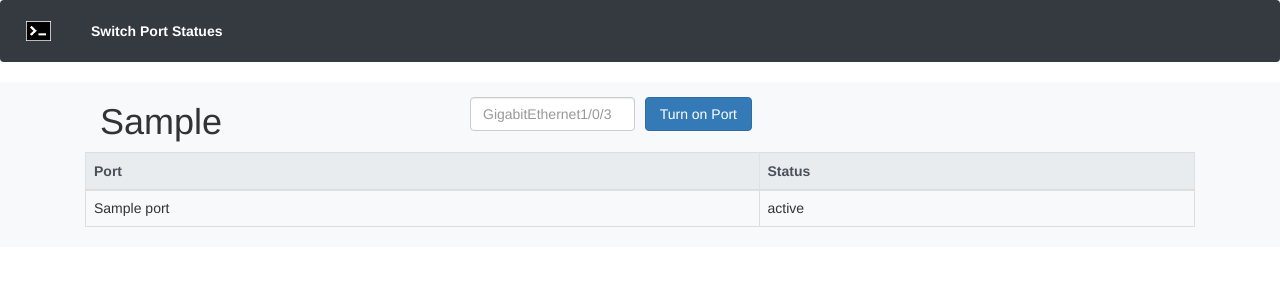
After one commit to modouktouray/NetApp, a Flask app: template templates/switch_info.html in a window 1280 px wide. The commit adds this page. Shown: the top 300 px of the page. Run offline with Flask 3, Linux system fonts and the light colour scheme; the template is opened without the code that fills it: most values are stand-ins (such as "Sample title", 1, 10 or a date in 2020); some libraries are stand-ins or nearby versions.

Commit message:
added navbar, display switch ip

```diff
--- a/app.py
+++ b/app.py
@@ -34,22 +34,21 @@ bootstrap = Bootstrap(app)
 
 # decrypt_file('credentials.txt', key)
 
-# switch_credentials = {}
-
-# with open('credentials.txt', 'r') as file:
-#     for line in file:
-#         switch_name, ip, username, password = line.strip().split(',')
-#         switch_credentials[switch_name] = {
-#             'ip': ip,
-#             'username': username,
-#             'password': password
-#         }
 # account_sid = ""
 # auth_token = ""
 # from_number = ""
 # to_number = ""
 
 # client = Client(account_sid, auth_token)
+@app.route("/")
+def get_credentials():
+    switch_credentials = []
+    with open('credentials.txt', 'r') as f:
+        for line in f:
+            switch_info = line.strip().split(',')
+            switch_ip = switch_info[1]
+            switch_credentials.append(switch_ip)
+    return render_template('index.html', switch_credentials=switch_credentials)
 
 def connect(device_type,ip,username,password,port):
         device = {
@@ -61,44 +60,33 @@ def connect(device_type,ip,username,password,port):
 		}
         return ConnectHandler(**device)
 
-@app.route("/", methods=["POST", "GET"])
+#Turning the port on
+def turn_on_port():
+    interface_name = request.form["port"]
+    if interface_name:
+        command = f'interface {interface_name}\nno shutdown\n'
+        output = device.send_config_set(command)
+
+#geting the ports info
+@app.route("/switchinfo", methods=["POST", "GET"])
 def get_port_statuses():
-    if request.method == 'POST':
-        result = request.form.to_dict()
-        device = connect('cisco_ios', result['hostname'], result['username'], result['password'] , result['port'])
-        output = device.send_command("show interface")
-        statuses = {}
-        port = ""
-        for line in output.splitlines():
-            if "line protocol is" in line:
-                port = line.split()[0]
-                status = line.split()[-1]
-                statuses[port] = status
-        return render_template("index.html", statuses=statuses)
-    else:
-	    return render_template('index.html')
+        if request.method == 'POST':
+            #connecting to the device
+            result = request.form.to_dict()
+            device = connect('cisco_ios', result['ip'] , result['username'], result['password'] , result['port'])
+            first_value = next(iter(result.values()))
+            output = device.send_command("show interface")
+            statuses = {}
+            port = ""
+            for line in output.splitlines():
+                if "line protocol is" in line:
+                    port = line.split()[0]
+                    status = line.split()[-1]
+                    statuses[port] = status
+            return render_template("switch_info.html", statuses=statuses, first_value=first_value)
+        else:
+            return render_template('index.html')
 
-# def turn_on_port(port):
-
-#         # Send the command to turn on the port
-#     device = connect('cisco_ios', result['hostname'], result['username'], result['password'] , result['port'])
-#     port = request.form["port"]
-#     config_commands = ['interface ' + port, 'no shutdown']
-#     output = net_connect.send_config_set(config_commands)
-
-# @app.route("/")
-# def index():
-#     switch_options = switch_credentials.keys()
-#     return render_template("index.html",switch_options=switch_options)
-
-# @app.route("/", methods=["POST"])
-# def input():
-#     statuses = get_port_statuses()
-#     if statuses[port] == "notconnect":
-#         turn_on_port(port)
-#         return f"Port {port} was down and has been turned on"
-#     else:
-#         return f"Port {port} is already on"
 
 if __name__ == "__main__":
     app.run()
--- /dev/null
+++ b/templates/switch_info.html
@@ -0,0 +1,92 @@
+<!DOCTYPE html>
+<html>
+<head>
+        <!-- Favicon -->
+        <link
+        rel="shortcut icon"
+        href="{{ url_for('static', filename='img/favicon.ico') }}"/>
+      <!-- Bootstrap 3.3.7 -->
+      <link
+        rel="stylesheet"
+        href="{{ url_for('static', filename='css/bootstrap.css') }}"
+      />
+      <link
+        rel="stylesheet"
+        href="https://fonts.googleapis.com/css?family=Source+Sans+Pro:300,400,600,700,300italic,400italic,600italic"
+      />
+    <title>Switch Port Statuses</title>
+    <!-- <link rel="stylesheet" href="{{url_for('static',filename='style.css')}}"> -->
+    {% extends "bootstrap/base.html" %}
+    {% block head %}
+        {{ super() }}
+    {% endblock %}
+
+</head>
+{% block body %}
+<body>
+    <nav class="navbar navbar-expand-lg navbar-dark bg-dark">
+        <img class="navbar-brand" src="static/img/cli.png"></img>
+        <div class="collapse navbar-collapse" id="navbarColor02">
+           <ul class="navbar-nav mr-auto">
+              <li class="text-white font-weight-bold">
+                 Switch Port Statues
+              </li>
+           </ul>
+        </div>
+      </nav>
+    <div class="container-fluid bg-light">
+        <div class="row">
+        {% if statuses %}
+        <div class="container">
+            <section class="content">
+                <div class="col-md-4">
+                    <h1>{{first_value}}</h1>
+                  </div>
+                  <div class="col-md-4 mt-3">
+                    <form method="POST" action="">
+                      <div class="form-row">
+                        <div class="form-group col-md-6 my-2">
+                          <input
+                            type="text"
+                            class="form-control"
+                            placeholder="GigabitEthernet1/0/3"
+                            name="port"
+                            required
+                          />
+                        </div>
+                        <div class="form-group col-md-4 my-2">
+                          <button type="submit" class="btn btn-primary col">
+                            Turn on Port
+                          </button>
+                        </div>
+                      </div>
+                    </form>
+                  </div>
+              <table
+                class="table table-responsive-sm table-bordered table-hover mt-5"
+              >
+                <thead class="thead-light">
+                    <tr>
+                        <th>Port</th>
+                        <th>Status</th>
+                    </tr>
+                </thead>
+                <tbody>
+                    {% for port, status in statuses.items() %}
+                  <tr>
+                    <tr>
+                        <td>{{ port }}</td>
+                        <td>{{ status }}</td>
+                    </tr>
+                  </tr>
+                  {% endfor %}
+                </tbody>
+              </table>
+            </section>
+          </div>
+        {% endif %}
+        <script src="{{ url_for('static', filename='js/jquery-3.3.1.js') }}"></script>
+        <script src="{{ url_for('static', filename='js/bootstrap.js') }}"></script>
+</body>
+{% endblock %}
+</html>
```
Also changed, not shown: templates/index.html (+9 -32 lines), static/img/cli.png (added), 1 other file.
